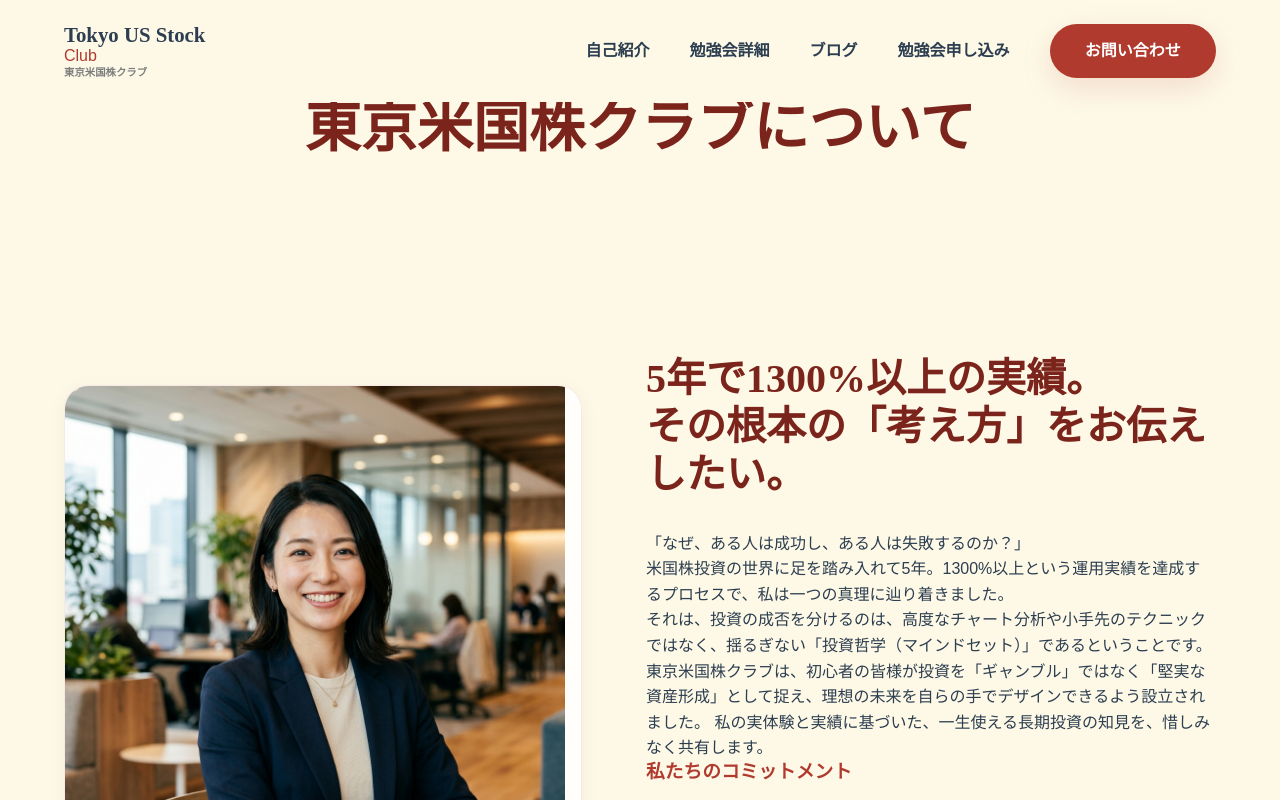
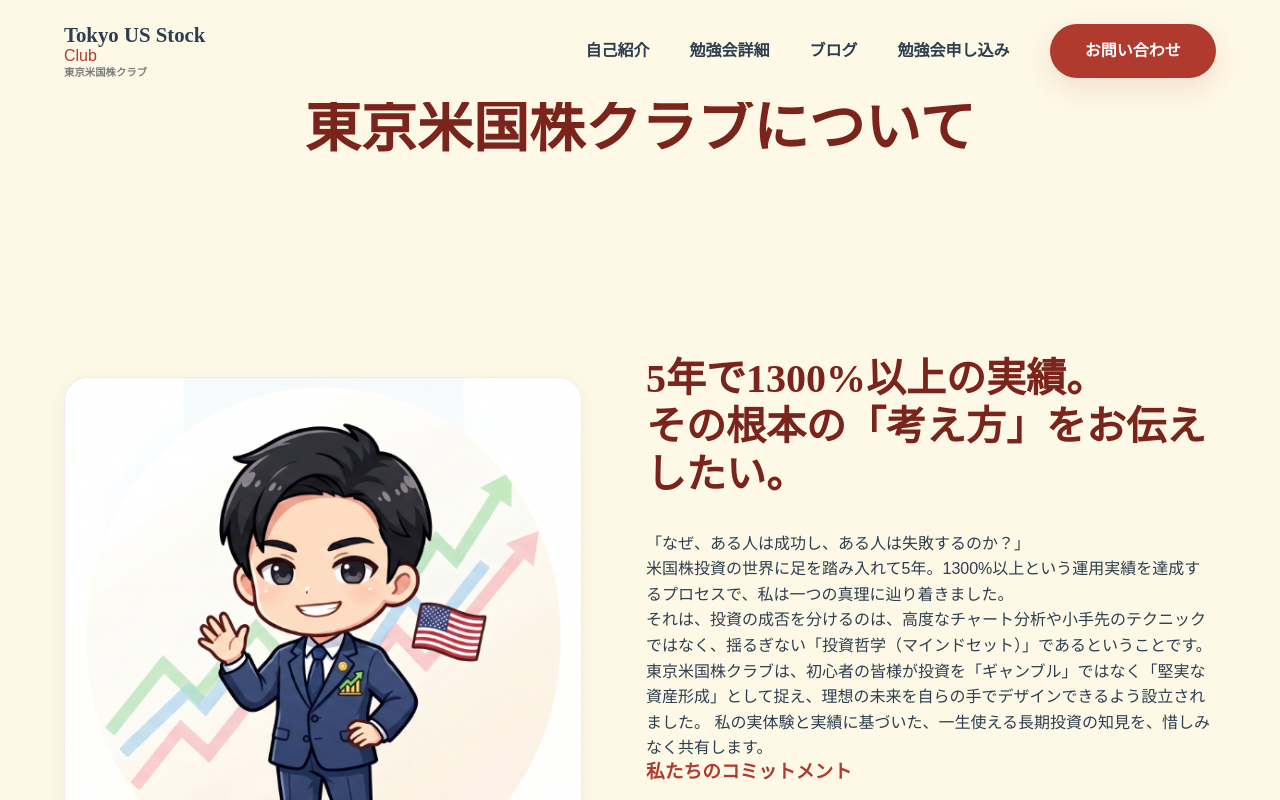
Before and after one commit to yutarotobioka0121-ship-it/tokyo-us-stock-site, a Next.js app: page /about in a window 1280 px wide. Built offline with nearby package versions, Linux system fonts and the light colour scheme; a web font is replaced by a local one.

Commit message:
Update profile picture to character and style as square with cover-fit

```diff
--- a/src/app/about/page.tsx
+++ b/src/app/about/page.tsx
@@ -22,9 +22,10 @@ export default function AboutPage() {
               <div className="about-image-wrapper glass-card">
                 <Image
                   src="/profile.png"
-                  alt="Yutaro Portrait"
+                  alt="トビー"
                   width={500}
-                  height={600}
+                  height={500}
+                  style={{ objectFit: 'cover', width: '100%', height: 'auto', aspectRatio: '1/1' }}
                   className="about-image"
                 />
               </div>
--- a/src/app/page.tsx
+++ b/src/app/page.tsx
@@ -129,9 +129,10 @@ export default async function Home() {
               <div className="about-image-wrapper glass-card">
                 <Image
                   src="/profile.png"
-                  alt="Yutaro Portrait"
+                  alt="トビー"
                   width={500}
-                  height={600}
+                  height={500}
+                  style={{ objectFit: 'cover', width: '100%', height: 'auto', aspectRatio: '1/1' }}
                   className="about-image"
                 />
               </div>
```
Also changed, not shown: public/profile.png.
